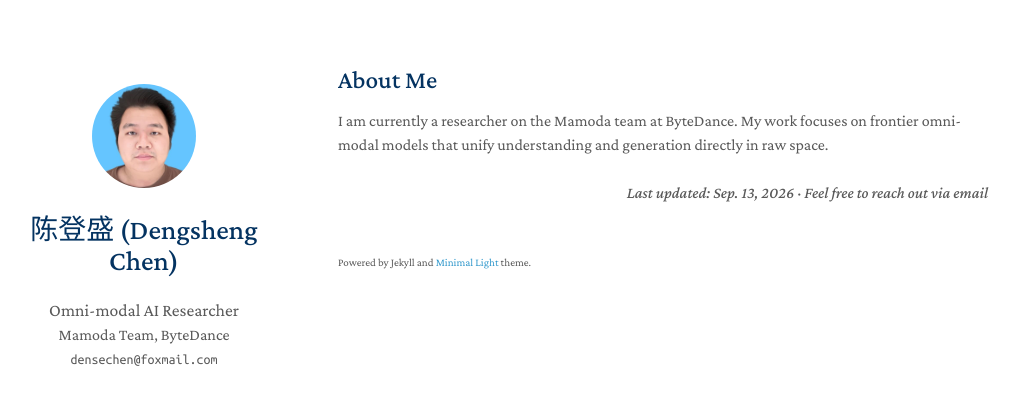
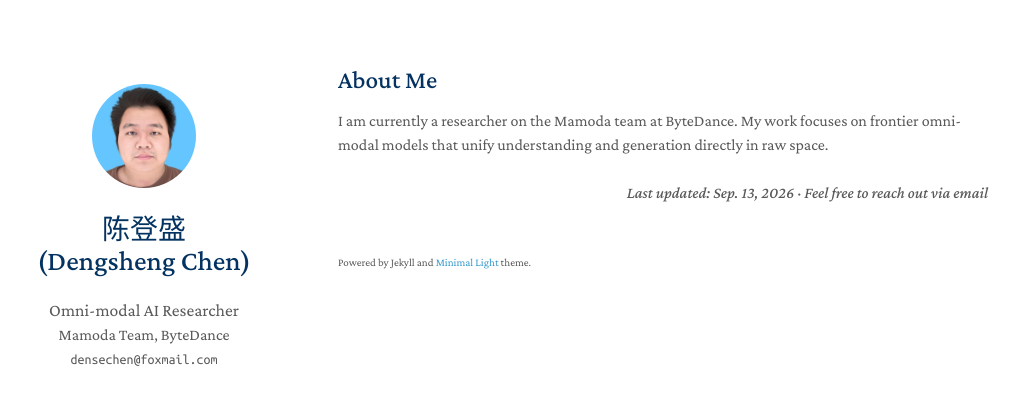
Before and after one commit to densechen/densechen.github.io, a Jekyll site: the page built from index.md, in a window 1280 px wide. Shown: the top 405 px of the page, without its empty margins (132-1151 px from the left). Built offline with Jekyll 4.4.1, drawn with Linux system fonts in a browser that asks for light colours; a style sheet for code colours, icons or effects is not loaded.

Commit message:
refactor: split site title and add english name display
split the original combined title into separate chinese and english fields, update page title template to optionally include english name, and adjust profile header layout to display both names on separate lines with scoped styling

```diff
--- a/_config.yml
+++ b/_config.yml
@@ -1,5 +1,6 @@
 # Basic information
-title: 陈登盛 (Dengsheng Chen)
+title: 陈登盛
+title_en: Dengsheng Chen
 position: Omni-modal AI Researcher
 affiliation: Mamoda Team, ByteDance
 email: densechen@foxmail.com
--- a/_layouts/homepage.html
+++ b/_layouts/homepage.html
@@ -1,7 +1,7 @@
 <!DOCTYPE html>
 <html lang="{{ site.lang | default: "en-US" }}">
   <head>
-    <title>{{ site.title }} | {{site.affiliation}}</title>
+    <title>{{ site.title }}{% if site.title_en %} ({{ site.title_en }}){% endif %} | {{ site.affiliation }}</title>
 
     <meta charset="UTF-8">
     <meta http-equiv="X-UA-Compatible" content="IE=edge">
@@ -33,7 +33,12 @@
         <a class="image avatar"><img src="{{ site.avatar }}" alt="avatar" /></a>
         {% endif %}
 
-        <h1>{{ site.title }}</h1>
+        <h1 class="profile-name">
+          <span>{{ site.title }}</span>
+          {% if site.title_en %}
+          <span>({{ site.title_en }})</span>
+          {% endif %}
+        </h1>
 
         {% if site.position %}
         <position style="font-size:1.10rem;">{{ site.position }}</position>
--- a/_sass/minimal-light.scss
+++ b/_sass/minimal-light.scss
@@ -267,6 +267,10 @@ h1, h2, h3 {
 
 h1 {
   font-size:28px;
+}
+
+.profile-name span {
+  display: block;
 }
 
 a {
```
